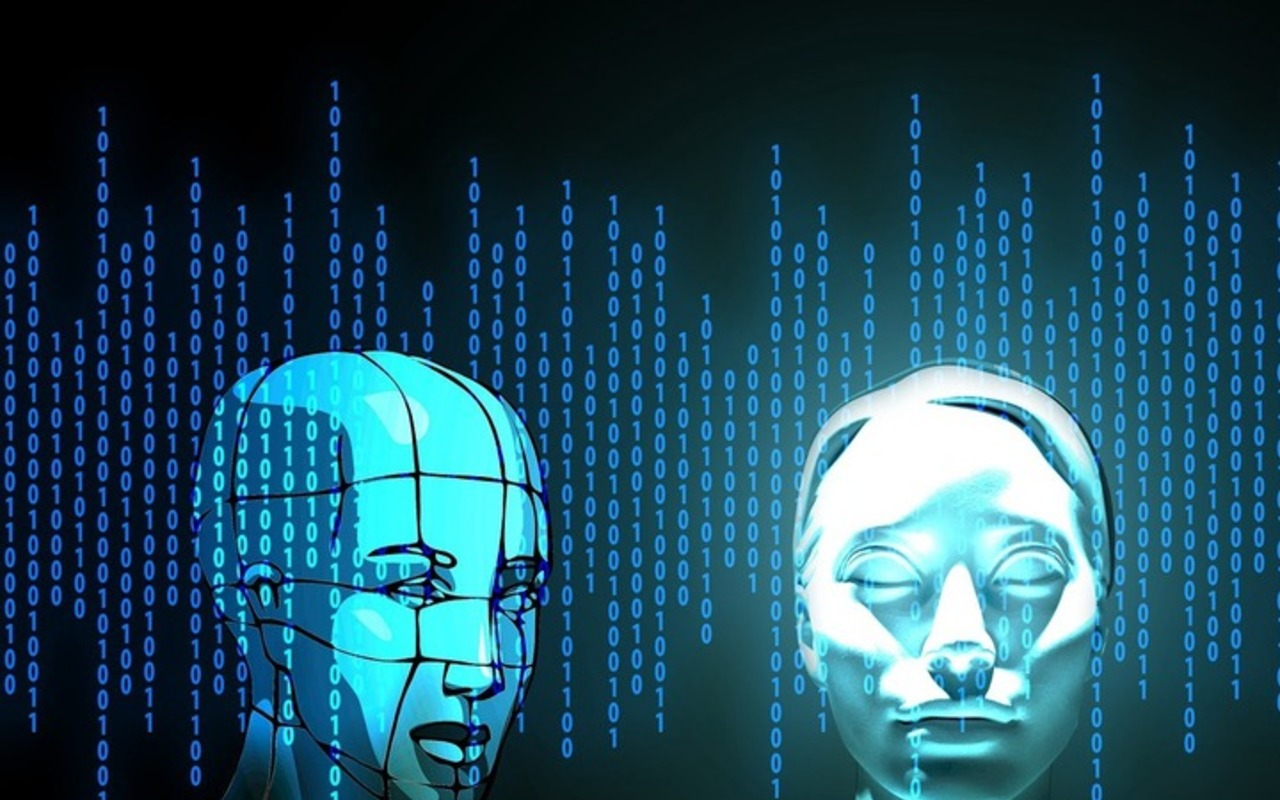
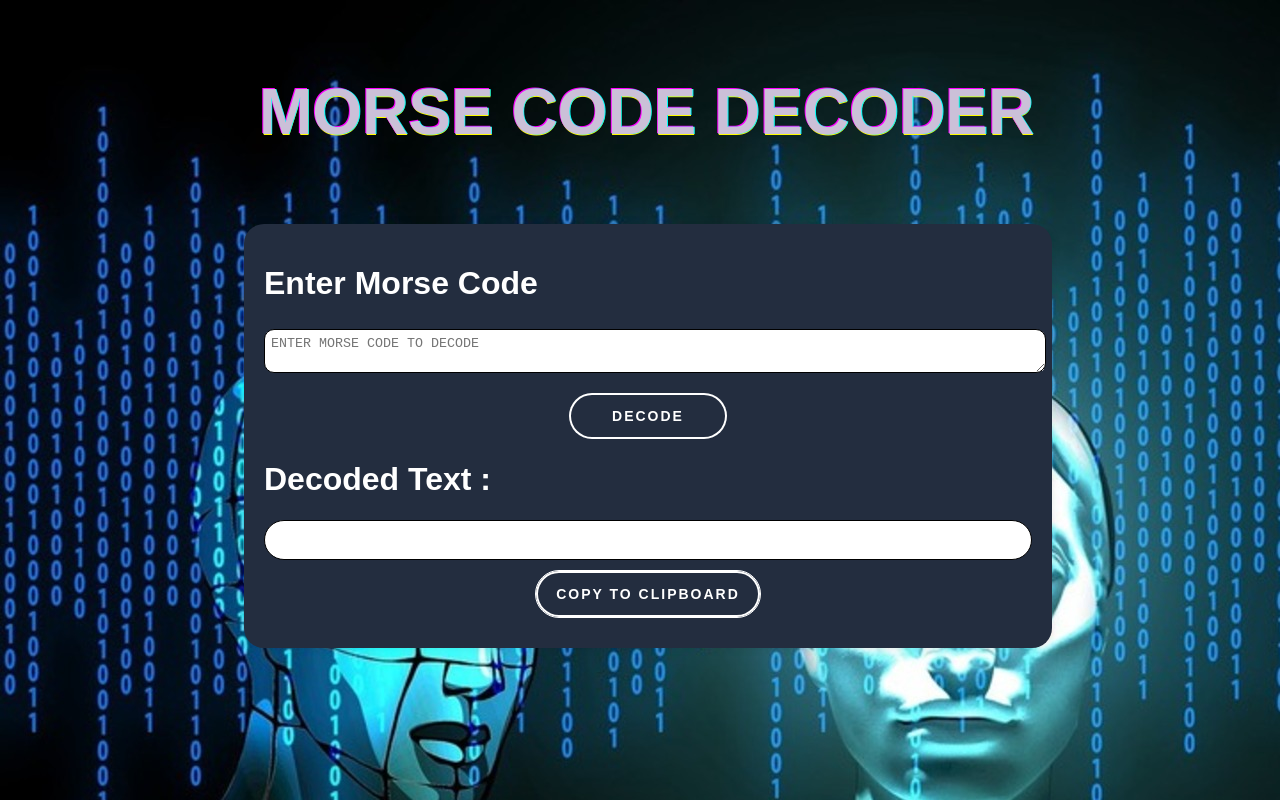
Before and after one commit to amansingh0811/morse, a React (Create React App) app in the folder clientside/: page /Decode in a window 1280 px wide. Before the commit this address had no page. Built offline with nearby package versions, Linux system fonts and the light colour scheme.

Commit message:
adding final changes

```diff
--- a/clientside/package.json
+++ b/clientside/package.json
@@ -11,6 +11,7 @@
     "react-dom": "^18.2.0",
     "react-router-dom": "^6.17.0",
     "react-scripts": "5.0.1",
+    "react-toastify": "^9.1.3",
     "web-vitals": "^2.1.4"
   },
   "scripts": {
--- a/clientside/public/index.html
+++ b/clientside/public/index.html
@@ -2,7 +2,7 @@
 <html lang="en">
   <head>
     <meta charset="utf-8" />
-    <link rel="icon" href="%PUBLIC_URL%/favicon.ico" />
+    <link rel="icon" href="%PUBLIC_URL%/fav.ico" />
     <meta name="viewport" content="width=device-width, initial-scale=1" />
     <meta name="theme-color" content="#000000" />
     <meta
--- a/clientside/src/App.js
+++ b/clientside/src/App.js
@@ -9,8 +9,8 @@ const App = () => {
     <BrowserRouter>
      <Routes>
         <Route path='/' element={<Home/>} />
-        <Route path="/encoder" element={<Encoder />} />
-        <Route path="/decoder" element={<Decoder />} />
+        <Route path="/Encode" element={<Encoder />} />
+        <Route path="/Decode" element={<Decoder />} />
         </Routes>
     </BrowserRouter>
   );
--- a/clientside/src/Home.css
+++ b/clientside/src/Home.css
@@ -1,40 +1,48 @@
 body{
     background: url('../bg.jpg');
+    background-color: black;
     overflow: scroll;
     overflow-x: hidden;
     width: 100%;
-    /* height: 100vh; */
     background-repeat: no-repeat;
 }
 ::-webkit-scrollbar {
     display: none;
 }
 .Home{
-    /* background-color: #713ABE; */
     height: 100vh;
 }
+
+.glitch {
+  font-weight: bold;
+  text-transform: uppercase;
+  position: relative;
+  text-shadow: 0.03em 0 0 #00fffc, -0.03em -0.04em 0 #fc00ff,
+    0.015em 0.04em 0 #fffc00;
+  animation: glitch 1000ms linear;
+}
+
 .container{
     text-align: center;
     align-items: center;
-    /* width: auto; */
 }
 .heading
 {
-  padding-top: 80px;
     color: rgb(203, 192, 216);
     font-family: Arial, Helvetica, sans-serif;
     font-weight: 600;
-    font-size: 60px;
+    font-size: 2.5rem;
+}
+.upper-cont{
+  display: flex;
+  align-items: center;
+  justify-content: center;
 }
 .content-cont{
-
   border-radius: 20px;
-  margin-left: 110px;
-  margin-top: 60px;
-  margin-right: 50px;
-  padding-top: 30px;
+  margin-top: 20px;
+  margin-bottom: 20px;
   padding: 30px;
-  align-items: center;
   text-align: left;
   width: 80%;
   background-color: #232D3F;
@@ -44,21 +52,21 @@ body{
     letter-spacing: 1px;
     word-spacing: 3px;
     color: white;
-    font-size: large;
     font-style: italic;
     font-weight: 600;
     font-size: larger;
 }
-.typewriter h1 {
+.typewriter1
+{
     overflow: hidden;
-    border-right: .15em solid orange;
+    border-right: .1em solid orange;
     white-space: nowrap;
     margin: 0 auto;
     letter-spacing: .10 em;
     animation:
       typing 3.5s steps(40, end),
       blink-caret .75s step-end infinite;
-  }
+}
 
   @keyframes typing {
     from { width: 0 }
@@ -76,11 +84,14 @@ body{
     padding-top: 40px;
     width: 100%;
     display: flex;
-    padding-bottom: 50px;
+    padding-bottom: 60px;
+    text-align: center;
+    align-items: center;
+    justify-content: center;
 }
 .container1
 {
-  width: 50%;
+   width: 50%;
     padding: 10px;
 }
 .container2
@@ -118,7 +129,7 @@ body{
   --slice-4: inset(40% -6px 43% 0);
   --slice-5: inset(80% -6px 5% 0);
 
-  content: '.-.---.';
+  content: 'COMMUNICATION';
   display: block;
   position: absolute;
   top: 0;
@@ -191,32 +202,16 @@ body{
   }
 }
 
+@media (max-width: 760px)
+{
+  .heading{ font-size: 1.5rem;}
+}
 
 
 
-
-
-
-
-.glitch {
-  font-size: 4rem;
-  font-weight: bold;
-  text-transform: uppercase;
-  position: relative;
-  text-shadow: 0.03em 0 0 #00fffc, -0.03em -0.04em 0 #fc00ff,
-    0.015em 0.04em 0 #fffc00;
-  animation: glitch 1000ms linear;
-}
-
-.glitch span {
-  position: absolute;
-  top: 0;
-  left: 0;
-}
-
-
+/*
 .footer{
   width: auto;
   height: 200px;
   background-color: black;
-}
+} */
--- a/clientside/src/Home.jsx
+++ b/clientside/src/Home.jsx
@@ -1,20 +1,32 @@
 import React from "react";
+import { useNavigate } from "react-router-dom";
 import './Home.css'
+
 function Home()
 {
+    const navigate=useNavigate();
+        function handleEncode()
+    {
+        navigate('./Encode');
+    }
+    function handleDecode()
+    {
+       navigate('./Decode');
+    }
    return (
     <div className="Home">
         <div className="container">
         <div className="heading">
             <p className="glitch">
-            <div className="typewriter">
+            <div className="typewriter1">
                 <h1>Morse-Coder</h1>
             </div>
             </p>
         </div>
+        <div className="upper-cont">
         <div className="content-cont">
         <div className="content">
-            <div className="typewriter">
+            <div className="typewriter1">
                 <h1>What is Morse Code?</h1>
             </div>
         Morse code is a method used in telecommunication to encode text characters as standardized sequences of
@@ -31,9 +43,10 @@ function Home()
            code is also called Continental Morse Code.
         </div>
         </div>
+        </div>
         <div className="upper">
-        <div className="container1"><button className="btn">Encode.</button></div>
-        <div className="container2"><button className="btn">Decode.</button></div>
+        <div className="container1"><button className="btn" onClick={handleEncode}>Encode.</button></div>
+        <div className="container2"><button className="btn" onClick={handleDecode}>Decode.</button></div>
         </div>
         </div>
         <div className="footer"></div>
--- a/clientside/src/components/Decoder.css
+++ b/clientside/src/components/Decoder.css
@@ -1,49 +1,106 @@
-/* src/components/Decoder.css */
+
+.decglitch {
+  font-weight: bold;
+  text-transform: uppercase;
+  position: relative;
+  text-shadow: 0.03em 0 0 #00fffc, -0.03em -0.04em 0 #fc00ff,
+    0.015em 0.04em 0 #fffc00;
+  animation: glitch 1000ms linear;
+}
+
+.decheading
+{
+    text-align: center;
+    color: rgb(203, 192, 216);
+    font-family: Arial, Helvetica, sans-serif;
+    font-weight: 600;
+    font-size: 2rem;
+}
+
+.dectypewriter1
+{
+    overflow: hidden;
+    border-right: .1em solid orange;
+    white-space: nowrap;
+    margin: 0 auto;
+    letter-spacing: .10 em;
+    animation:
+      typing 3.5s steps(40, end),
+      blink-caret .75s step-end infinite;
+}
+
+
+@keyframes typing {
+  from { width: 0 }
+  to { width: 100% }
+}
+
+@keyframes blink-caret {
+  from, to { border-color: transparent }
+  50% { border-color: orange; }
+}
+
 .decoder-container {
-  max-width: 400px;
+  width: 60%;
   margin: 0 auto;
   padding: 20px;
-  background-color: #f0f0f0;
-  border: 1px solid #ddd;
-  border-radius: 8px;
+  background-color: #232D3F;
+  border-radius: 20px;
   box-shadow: 0 0 10px rgba(0, 0, 0, 0.1);
 }
 
-h1 {
-  text-align: center;
-  font-size: 24px;
+.enterdec{
+  color: white;
+  font-family: Arial, Helvetica, sans-serif;
 }
 
 .decoder-textarea {
   width: 100%;
-  padding: 10px;
-  margin: 10px 0;
-  border: 1px solid #ccc;
-  border-radius: 4px;
+  padding: 6px;
+  margin: 5px 0;
+  border: 1px solid black;
+  text-transform: uppercase;
+  box-shadow: #232D3F;
+  border-radius: 10px;
 }
 
 .decoder-button {
   display: block;
   margin: 10px auto;
-  background-color: #0077cc;
-  color: #fff;
   padding: 10px 20px;
-  border: none;
-  border-radius: 4px;
+  outline: none;
   cursor: pointer;
+  font-size: 14px;
+  border-radius: 500px;
+  transition-property: background-color,border-color,color,box-shadow,filter;
+  transition-duration: .3s;
+  border: 1px solid transparent;
+  letter-spacing: 2px;
+  min-width: 160px;
+  text-transform: uppercase;
+  white-space: normal;
+  font-weight: 700;
+  text-align: center;
+  color: white;
+  box-shadow: inset 0 0 0 2px white;
+  background-color: transparent;
+  height: 48px;
 }
 
 .decoder-button:hover {
-  background-color: #0055aa;
+  background-color: black;
 }
 
 .result-container {
   text-align: center;
   margin-top: 20px;
   padding: 10px;
+  font-weight: 600;
+  font-size: 1.2rem;
+  font-family: Arial, Helvetica, sans-serif;
   background-color: #fff;
-  border: 1px solid #ccc;
-  border-radius: 4px;
+  border: 1px solid black;
+  border-radius: 20px;
 }
 
 .decoded-text {
@@ -51,15 +108,54 @@ h1 {
 }
 
 .copy-button {
-  background-color: #0077cc;
-  color: #fff;
-  padding: 5px 10px;
-  border: none;
-  border-radius: 4px;
+  display: block;
+  margin: 10px auto;
+  padding: 10px 20px;
+  outline: none;
   cursor: pointer;
-  margin-top: 10px;
+  font-size: 14px;
+  border-radius: 500px;
+  transition-property: background-color,border-color,color,box-shadow,filter;
+  transition-duration: .3s;
+  border: 1px solid white;
+  letter-spacing: 2px;
+  min-width: 160px;
+  text-transform: uppercase;
+  white-space: normal;
+  font-weight: 700;
+  text-align: center;
+  color: white;
+  box-shadow: inset 0 0 0 2px white;
+  background-color: transparent;
+  height: 48px;
 }
 
 .copy-button:hover {
-  background-color: #0055aa;
+  background-color: black;
+  border: 1px solid white;
+  color: white;
+  box-shadow: inset 0 0 0 2px white;
 }
+
+@media (max-width: 760px)
+{
+  .decheading{ font-size: 1.5rem;}
+  .enterdec{
+    font-size: 20px;
+  }
+}
+@media (max-width: 600px)
+{
+  .decheading{ font-size: 1rem;}
+  .enterdec{
+    font-size: 15px;
+  }
+  .decoder-button,
+  .copy-button{
+    min-width: 60px;
+    font-size: 10px;
+    font-weight: 500;
+  box-shadow: inset 0 0 0 1px white;
+
+  }
+}
--- a/clientside/src/components/Decoder.jsx
+++ b/clientside/src/components/Decoder.jsx
@@ -1,7 +1,7 @@
 // src/components/Decoder.js
 import React, { useState } from 'react';
 import { morseToText } from '../morse-code-api';
-import './Decoder.css'; // Import the CSS file for styling
+import './Decoder.css';
 
 const Decoder = () => {
   const [inputMorse, setInputMorse] = useState('');
@@ -22,8 +22,16 @@ const Decoder = () => {
   };
 
   return (
+    <div>
+      <div className="decheading">
+            <p className="decglitch">
+            <div className="dectypewriter1">
+                <h1>Morse Code Decoder</h1>
+            </div>
+            </p>
+        </div>
     <div className="decoder-container">
-      <h1>Morse Code Decoder</h1>
+      <h1 className='enterdec'>Enter Morse Code</h1>
       <textarea
         className="decoder-textarea"
         placeholder="Enter Morse code to decode"
@@ -33,13 +41,14 @@ const Decoder = () => {
       <button className="decoder-button" onClick={handleDecode}>
         Decode
       </button>
+      <h1 className='enterdec'>Decoded Text : </h1>
       <div className="result-container">
-        <p>Decoded Text:</p>
         <p className="decoded-text">{decodedText}</p>
-        <button className="copy-button" onClick={handleCopyToClipboard}>
+      </div>
+      <button className="copy-button" onClick={handleCopyToClipboard}>
           Copy to Clipboard
         </button>
-      </div>
+    </div>
     </div>
   );
 };
--- a/clientside/src/components/Encoder.css
+++ b/clientside/src/components/Encoder.css
@@ -1,65 +1,165 @@
-/* src/components/Encoder.css */
+.enc-glitch {
+  font-weight: bold;
+  text-transform: uppercase;
+  position: relative;
+  text-shadow: 0.03em 0 0 #00fffc, -0.03em -0.04em 0 #fc00ff,
+    0.015em 0.04em 0 #fffc00;
+  animation: glitch 1000ms linear;
+}
+
+.enc-heading
+{
+    text-align: center;
+    color: rgb(203, 192, 216);
+    font-family: Arial, Helvetica, sans-serif;
+    font-weight: 600;
+    font-size: 2rem;
+}
+
+.enc-typewriter1
+{
+    overflow: hidden;
+    border-right: .1em solid orange;
+    white-space: nowrap;
+    margin: 0 auto;
+    letter-spacing: .10 em;
+    animation:
+      typing 3.5s steps(40, end),
+      blink-caret .75s step-end infinite;
+}
+
+  @keyframes typing {
+    from { width: 0 }
+    to { width: 100% }
+  }
+
+  @keyframes blink-caret {
+    from, to { border-color: transparent }
+    50% { border-color: orange; }
+  }
+
+
 .encoder-container {
-  max-width: 400px;
+  width: 60%;
   margin: 0 auto;
   padding: 20px;
-  background-color: #f0f0f0;
-  border: 1px solid #ddd;
-  border-radius: 8px;
+  background-color: #232D3F;
+  border-radius: 20px;
   box-shadow: 0 0 10px rgba(0, 0, 0, 0.1);
 }
 
-h1 {
-  text-align: center;
-  font-size: 24px;
+.enter{
+  color: white;
+  font-family: Arial, Helvetica, sans-serif;
 }
-
 .encoder-textarea {
   width: 100%;
-  padding: 10px;
-  margin: 10px 0;
-  border: 1px solid #ccc;
-  border-radius: 4px;
+  padding: 6px;
+  margin: 5px 0;
+  border: 1px solid black;
+  text-transform: uppercase;
+  box-shadow: #232D3F;
+  border-radius: 10px;
 }
 
 .encoder-button {
   display: block;
   margin: 10px auto;
-  background-color: #0077cc;
-  color: #fff;
   padding: 10px 20px;
-  border: none;
-  border-radius: 4px;
+  outline: none;
   cursor: pointer;
+  font-size: 14px;
+  border-radius: 500px;
+  transition-property: background-color,border-color,color,box-shadow,filter;
+  transition-duration: .3s;
+  border: 1px solid transparent;
+  letter-spacing: 2px;
+  min-width: 160px;
+  text-transform: uppercase;
+  white-space: normal;
+  font-weight: 700;
+  text-align: center;
+  color: white;
+  box-shadow: inset 0 0 0 2px white;
+  background-color: transparent;
+  height: 48px;
 }
 
 .encoder-button:hover {
-  background-color: #0055aa;
+  background-color: black;
 }
 
 .result-container {
   text-align: center;
   margin-top: 20px;
   padding: 10px;
+  font-weight: 600;
+  font-size: 1.2rem;
+  font-family: Arial, Helvetica, sans-serif;
   background-color: #fff;
-  border: 1px solid #ccc;
-  border-radius: 4px;
+  border: 1px solid black;
+  border-radius: 20px;
 }
 
 .encoded-text {
   font-size: 18px;
 }
 
-.copy-button {
-  background-color: #0077cc;
-  color: #fff;
-  padding: 5px 10px;
-  border: none;
-  border-radius: 4px;
+.copy-button1{
+  display: block;
+  margin: 10px auto;
+  padding: 10px 20px;
+  outline: none;
   cursor: pointer;
-  margin-top: 10px;
+  font-size: 14px;
+  border-radius: 500px;
+  transition-property: background-color,border-color,color,box-shadow,filter;
+  transition-duration: .3s;
+  border: 1px solid white;
+  letter-spacing: 2px;
+  min-width: 160px;
+  text-transform: uppercase;
+  white-space: normal;
+  font-weight: 700;
+  text-align: center;
+  color: white;
+  box-shadow: inset 0 0 0 2px white;
+  background-color: transparent;
+  height: 48px;
 }
 
-.copy-button:hover {
-  background-color: #0055aa;
+.copy-button1:hover {
+  background-color: black;
+  border: 1px solid white;
+  color: white;
+  box-shadow: inset 0 0 0 2px white;
 }
+
+
+@media (max-width: 760px)
+{
+  .enc-heading{ font-size: 1.5rem;}
+  .enterdec{
+    font-size: 20px;
+  }
+}
+@media (max-width: 600px)
+{
+  .enc-heading{ font-size: 1rem;}
+}
+
+@media (max-width: 600px)
+{
+  .decheading{ font-size: 1rem;}
+  .enterdec{
+    font-size: 15px;
+  }
+  .encoder-button,
+  .copy-button1{
+    min-width: 60px;
+    font-size: 10px;
+    font-weight: 500;
+  box-shadow: inset 0 0 0 1px white;
+
+  }
+}
--- a/clientside/src/components/Encoder.jsx
+++ b/clientside/src/components/Encoder.jsx
@@ -1,7 +1,10 @@
 // src/components/Encoder.js
 import React, { useState } from 'react';
 import { textToMorse } from '../morse-code-api';
-import './Encoder.css'; // Import the CSS file for styling
+import { ToastContainer, toast } from 'react-toastify';
+import 'react-toastify/dist/ReactToastify.css';
+import './Encoder.css';
+
 
 const Encoder = () => {
   const [inputText, setInputText] = useState('');
@@ -12,6 +15,8 @@ const Encoder = () => {
     setEncodedText(morseCode);
   };
 
+
+
   const handleCopyToClipboard = () => {
     const textArea = document.createElement('textarea');
     textArea.value = encodedText;
@@ -19,11 +24,22 @@ const Encoder = () => {
     textArea.select();
     document.execCommand('copy');
     document.body.removeChild(textArea);
+    toast("Copied to Clipboard!");
+
   };
 
+
   return (
+    <div>
+      <div className="enc-heading">
+            <p className="enc-glitch">
+            <div className="enc-typewriter1">
+                <h1>Morse Code Encoder</h1>
+            </div>
+            </p>
+        </div>
     <div className="encoder-container">
-      <h1>Morse Code Encoder</h1>
+      <h2 className='enter'>Enter Text</h2>
       <textarea
         className="encoder-textarea"
         placeholder="Enter text to encode"
@@ -33,13 +49,14 @@ const Encoder = () => {
       <button className="encoder-button" onClick={handleEncode}>
         Encode
       </button>
+      <h2 className='enter'>Encoded Text : </h2>
       <div className="result-container">
-        <p>Encoded Text:</p>
         <p className="encoded-text">{encodedText}</p>
-        <button className="copy-button" onClick={handleCopyToClipboard}>
+      </div>
+      <button className="copy-button1" onClick={handleCopyToClipboard}>
           Copy to Clipboard
-        </button>
-      </div>
+      </button>
+    </div>
     </div>
   );
 };
```
Also changed, not shown: 2 other files (tests, documents, lock files or other folders).
